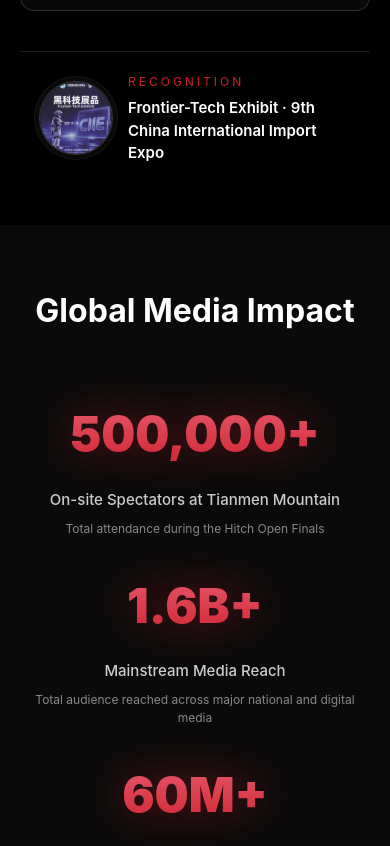
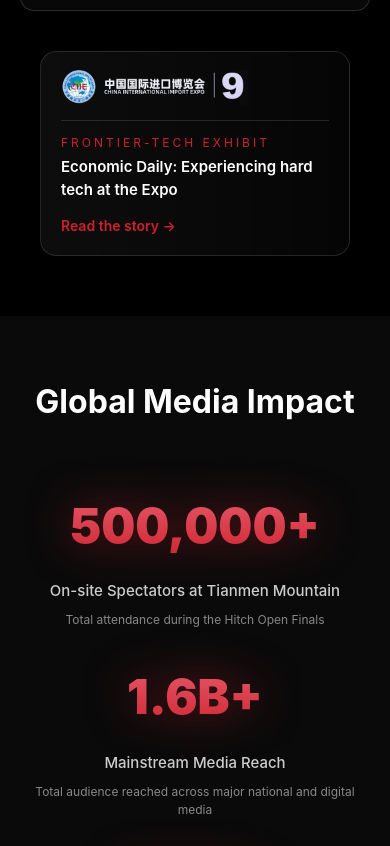
Before and after one commit to lhonglhi/hitch-open-website, a plain HTML site: page index.html in a window 390 px wide. Shown: the part 3155-4001 px from the top of the page. Drawn offline with Linux system fonts and the light colour scheme.

Commit message:
CIIE recognition: replace seal with clickable banner using CIIE logo, link to Economic Daily story

```diff
--- a/css/style.css
+++ b/css/style.css
@@ -4057,24 +4057,40 @@
             transform: translateY(0);
         }
 
-        /* ==================== Honor strip (quiet recognition line) ==================== */
-        .honor-strip {
+        /* ==================== Honor banner (CIIE recognition, links out) ==================== */
+        .honor-banner {
             display: flex;
             align-items: center;
-            justify-content: center;
-            gap: 20px;
-            max-width: 720px;
+            gap: 28px;
+            max-width: 960px;
             margin: 56px auto 0;
-            padding: 22px 0 0;
-            border-top: 1px solid rgba(255, 255, 255, 0.1);
-        }
-
-        .honor-seal {
-            width: 96px;
-            height: 96px;
-            border-radius: 50%;
+            padding: 20px 32px;
+            border: 1px solid rgba(255, 255, 255, 0.12);
+            border-radius: 16px;
+            background: linear-gradient(90deg, rgba(255, 255, 255, 0.05), rgba(255, 255, 255, 0.02));
+            text-decoration: none;
+            transition: border-color 0.3s, background 0.3s;
+        }
+
+        .honor-banner:hover {
+            border-color: rgba(205, 32, 43, 0.6);
+            background: rgba(255, 255, 255, 0.06);
+        }
+
+        .honor-logo {
+            height: 48px;
+            width: auto;
             flex-shrink: 0;
-            box-shadow: 0 0 0 1px rgba(255, 255, 255, 0.18), 0 0 0 5px #0a0a0a, 0 0 0 6px rgba(255, 255, 255, 0.08);
+        }
+
+        .honor-text {
+            display: flex;
+            flex-direction: column;
+            gap: 4px;
+            flex: 1;
+            min-width: 0;
+            padding-left: 28px;
+            border-left: 1px solid rgba(255, 255, 255, 0.12);
         }
 
         .honor-eyebrow {
@@ -4082,26 +4098,45 @@
             letter-spacing: 3px;
             text-transform: uppercase;
             color: #CD202B;
-            margin-bottom: 6px;
         }
 
         .honor-title {
-            font-size: 17px;
+            font-size: 16px;
             font-weight: 600;
             color: #ffffff;
             line-height: 1.5;
         }
 
+        .honor-cta {
+            font-size: 14px;
+            font-weight: 600;
+            color: #CD202B;
+            white-space: nowrap;
+            transition: color 0.3s;
+        }
+
+        .honor-banner:hover .honor-cta {
+            color: #E85D6F;
+        }
+
         @media (max-width: 768px) {
-            .honor-strip {
-                margin-top: 40px;
-                gap: 16px;
-                padding: 20px 20px 0;
-            }
-
-            .honor-seal {
-                width: 72px;
-                height: 72px;
+            .honor-banner {
+                flex-wrap: wrap;
+                gap: 14px;
+                margin: 40px 20px 0;
+                padding: 18px 20px;
+            }
+
+            .honor-logo {
+                height: 36px;
+            }
+
+            .honor-text {
+                flex-basis: 100%;
+                padding-left: 0;
+                border-left: none;
+                border-top: 1px solid rgba(255, 255, 255, 0.12);
+                padding-top: 12px;
             }
 
             .honor-title {
--- a/index.html
+++ b/index.html
@@ -14,7 +14,7 @@
     <link rel="apple-touch-icon" sizes="256x256" href="images/webclip.png">
 
     <!-- Stylesheet -->
-    <link rel="stylesheet" href="css/style.css?v=20261118b">
+    <link rel="stylesheet" href="css/style.css?v=20261118c">
     <script>
     (function () {
         var map = { '#about': 'racing.html#about', '#venue': 'racing.html#venue',
@@ -160,13 +160,14 @@
             </a>
         </div>
 
-        <div class="honor-strip">
-            <img class="honor-seal" src="images/honors/ciie9-frontier-tech.png" width="192" height="192" alt="第九届中国国际进口博览会 黑科技展品" loading="lazy">
-            <div class="honor-text">
-                <div class="honor-eyebrow" data-zh="荣誉" data-en="Recognition">Recognition</div>
-                <div class="honor-title" data-zh="第九届中国国际进口博览会 · 黑科技展品" data-en="Frontier-Tech Exhibit · 9th China International Import Expo">Frontier-Tech Exhibit · 9th China International Import Expo</div>
-            </div>
-        </div>
+        <a class="honor-banner" href="https://www.ciie.org/zbh/cn/2024/medium-item1/other/20261107/65762.html" target="_blank" rel="noopener">
+            <img class="honor-logo" src="images/honors/ciie9-lockup.png" width="560" height="108" alt="第九届中国国际进口博览会 CIIE 9" loading="lazy">
+            <span class="honor-text">
+                <span class="honor-eyebrow" data-zh="黑科技展品" data-en="Frontier-Tech Exhibit">Frontier-Tech Exhibit</span>
+                <span class="honor-title" data-zh="经济日报：逛进博，体验黑科技硬科技" data-en="Economic Daily: Experiencing hard tech at the Expo">Economic Daily: Experiencing hard tech at the Expo</span>
+            </span>
+            <span class="honor-cta" data-zh="阅读报道 →" data-en="Read the story →">Read the story →</span>
+        </a>
     </section>
 
     <!-- Impact Section -->
```
Also changed, not shown: hope.html (+1 -1 lines), racing.html (+1 -1 lines), images/honors/ciie9-frontier-tech.png (deleted), images/honors/ciie9-lockup.png (added).
